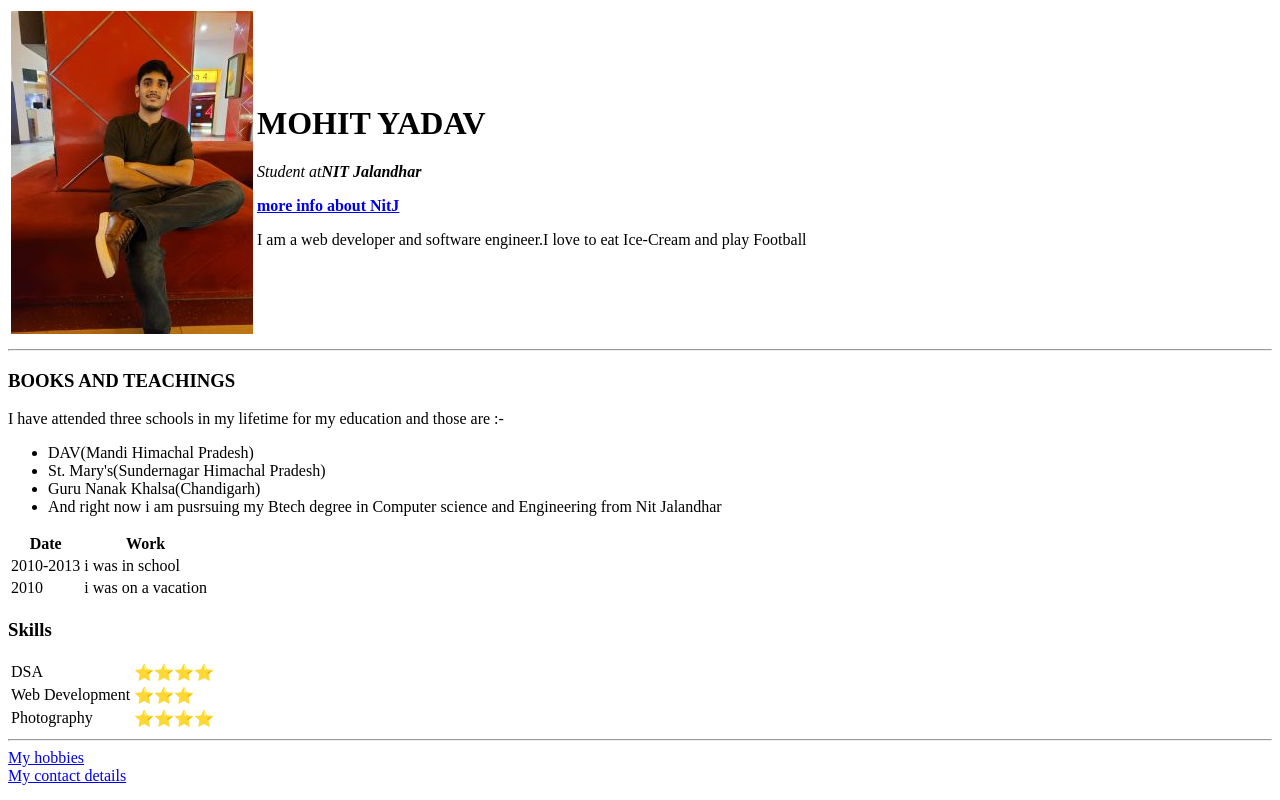
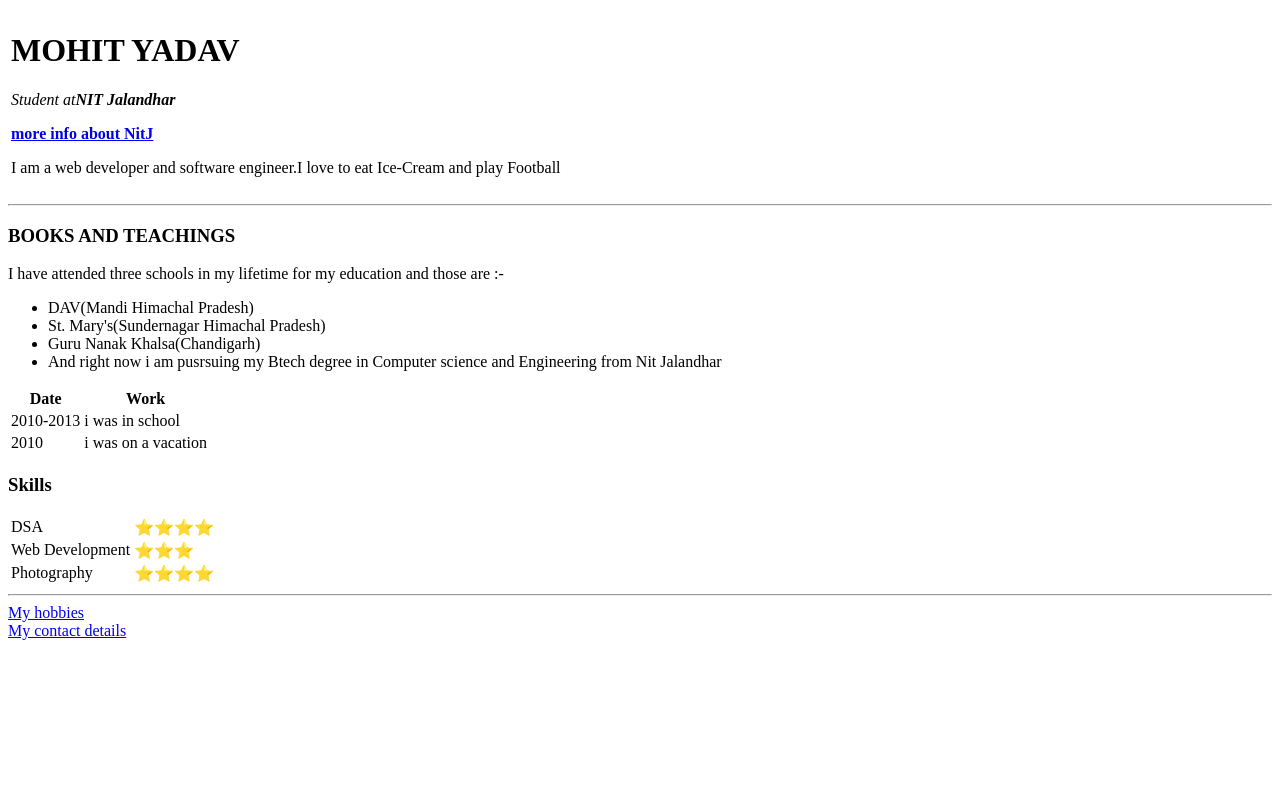
Before and after one commit to Mohit314-hub/cv, a plain HTML site: page index.html in a window 1280 px wide. Drawn offline with Linux system fonts and the light colour scheme.

Commit message:
Update index.html

```diff
--- a/index.html
+++ b/index.html
@@ -13,7 +13,7 @@
     <!-- here i used table to make pic go on left handside and data to go to right handside  -->
     <table>
         <tr>
-            <td><img src="image/20220730_132630.jpg" alt="Profile Photo"></td>
+<!--             <td><img src="image/20220730_132630.jpg" alt="Profile Photo"></td> -->
             <td> <h1>MOHIT YADAV</h1>
                 <p><em>Student at<strong>NIT Jalandhar</strong></em></p>
                 <strong><a href="https://www.nitj.ac.in/">more info about NitJ</a></strong>
```
